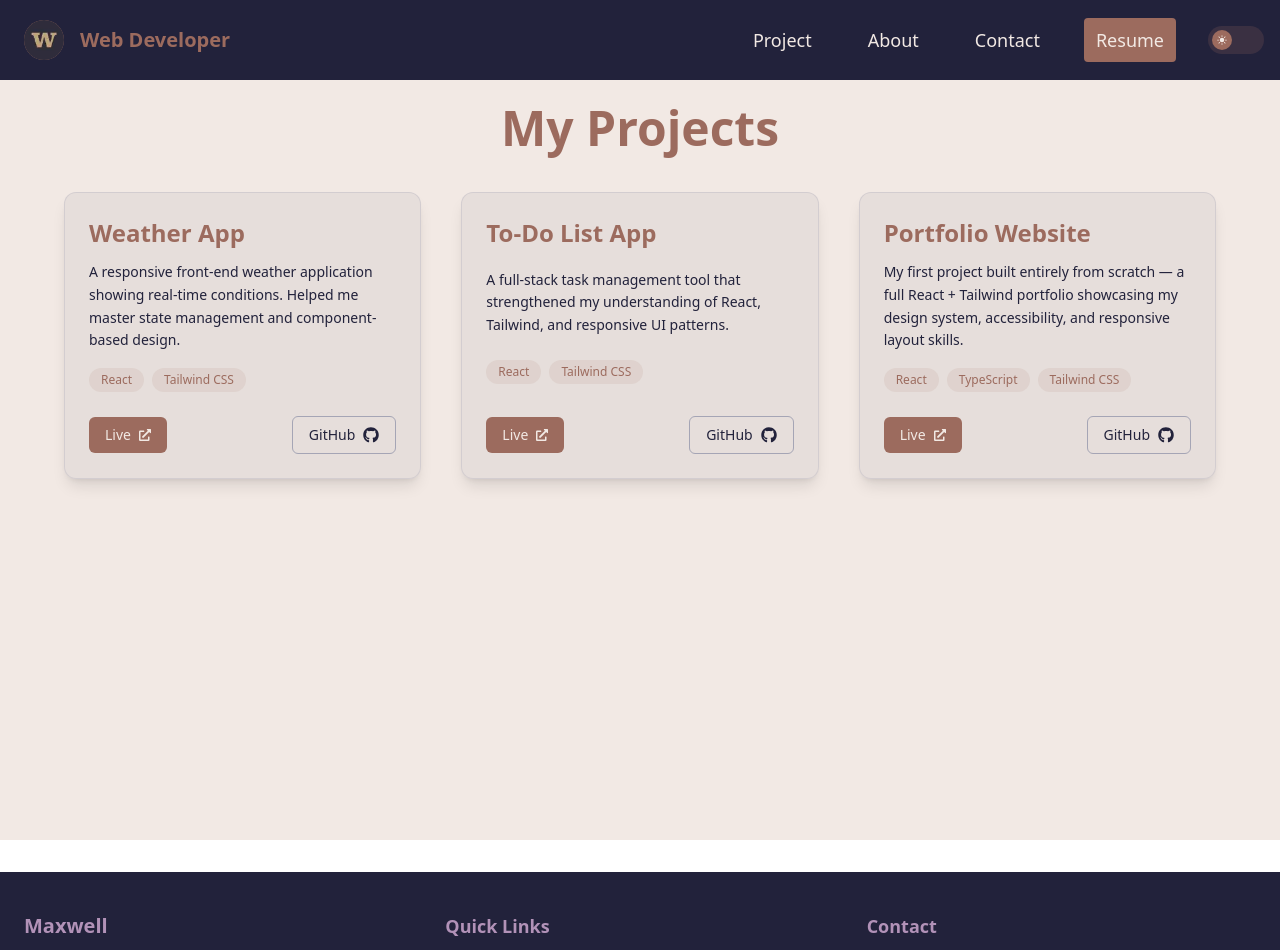
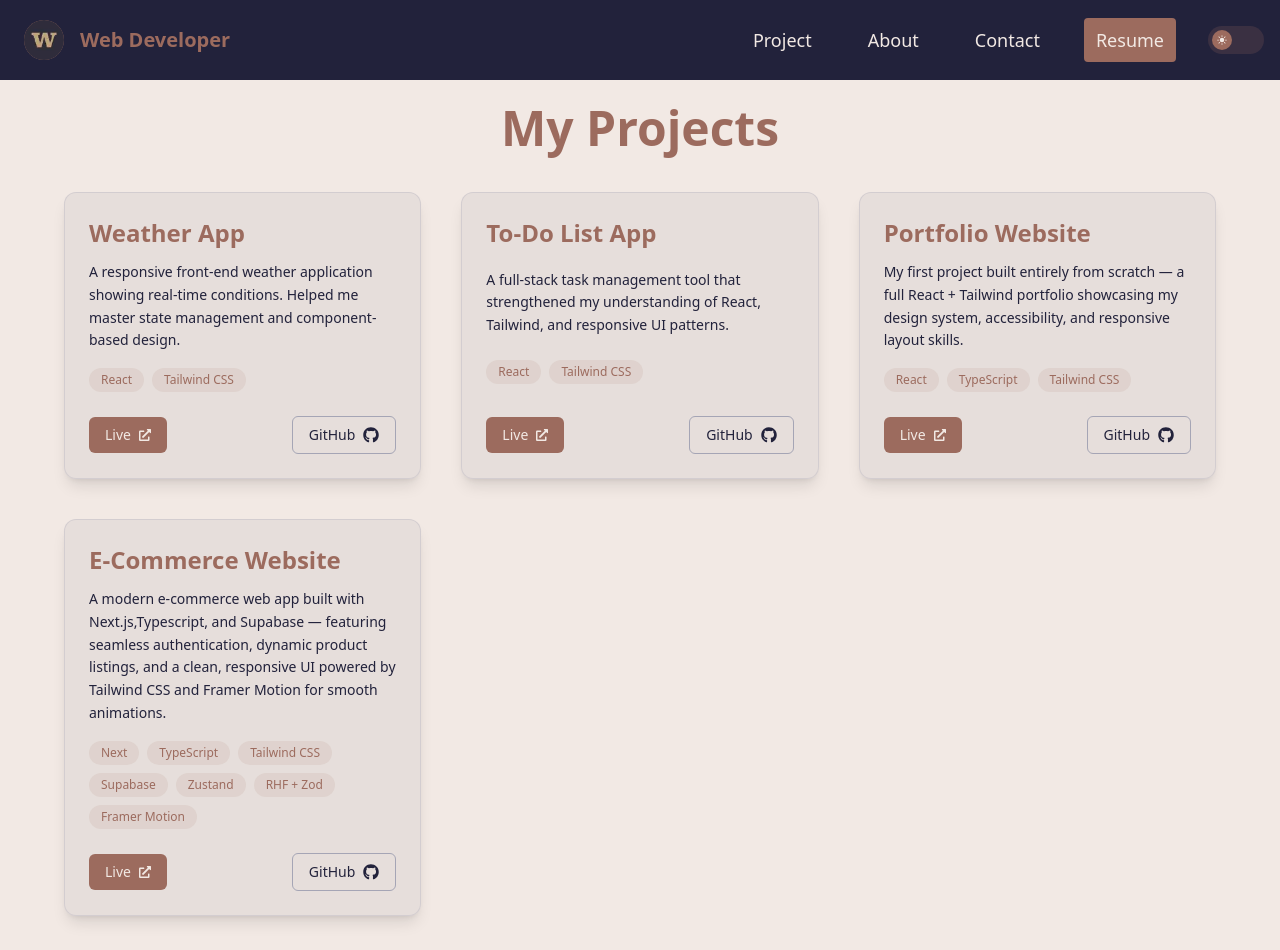
Before and after one commit to Keymoye/my-portfolio, a React (Vite) app: page /project in a window 1280 px wide. Shown: the top 950 px of the page. Built offline with nearby package versions, Linux system fonts and the light colour scheme.

Commit message:
updating the product page to show my commerce project

```diff
--- a/src/pages/project.tsx
+++ b/src/pages/project.tsx
@@ -29,6 +29,14 @@ export default function Projects() {
       tech: ["React", "TypeScript", "Tailwind CSS"],
       live: "https://keymoye-portfolio.vercel.app",
       github: "https://github.com/Keymoye/my-portfolio",
+    },
+     {
+      title: "E-Commerce Website",
+      description:
+        "A modern e-commerce web app built with Next.js,Typescript, and Supabase — featuring seamless authentication, dynamic product listings, and a clean, responsive UI powered by Tailwind CSS and Framer Motion for smooth animations.",
+      tech: ["Next", "TypeScript", "Tailwind CSS","Supabase","Zustand","RHF + Zod","Framer Motion"],
+      live: "https://e-commerce-keystore.vercel.app",
+      github: "https://github.com/Keymoye/e-commerce",
     },
   ];
 
```
